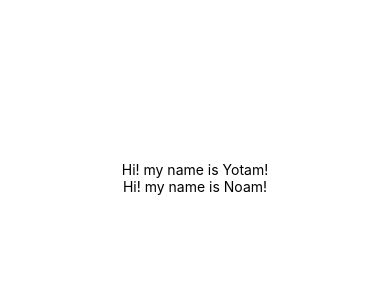
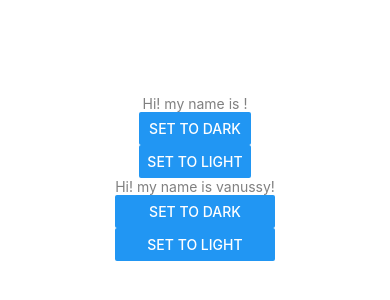
Before and after one commit to giperbuter/Notes, a React Native app: screen / in a window 390 px wide. Shown: the part 244-544 px from the top of the page. Built offline with nearby package versions, Linux system fonts and the light colour scheme.

Commit message:
just testing stuff

```diff
--- a/App.tsx
+++ b/App.tsx
@@ -1,11 +1,25 @@
-import React from 'react'
-import { StatusBar } from 'expo-status-bar';
-import { StyleSheet, Text, View } from 'react-native';
+import React, {useState} from 'react'
+import { StyleSheet, Text, View, Button, TextInput } from 'react-native';
+import { NavigationContainer } from '@react-navigation/native';
+import { createNativeStackNavigator } from '@react-navigation/native-stack';
 
 const Greet = (props) => {
+  const [dark, setDark] = useState(false)
   return (
     <View>
-      <Text>Hi! my name is {props.name}!</Text>
+      <Text style={dark ? styles.darkText : styles.lightText}>Hi! my name is {props.name}!</Text>
+      <Button
+        onPress={() => {
+          setDark(true);
+        }}
+        title="set to dark"
+      />
+      <Button
+        onPress={() => {
+          setDark(false);
+        }}
+        title="set to light"
+      />
     </View>
   );
 }
@@ -13,8 +27,8 @@ const Greet = (props) => {
 export default function App() {
   return (
     <View style={styles.container}>
-      <Greet name="Yotam"/>
-      <Greet name="Noam"/>
+      <Greet name=""/>
+      <Greet name="vanussy"/>
     </View>
   );
 }
@@ -26,4 +40,12 @@ const styles = StyleSheet.create({
     alignItems: 'center',
     justifyContent: 'center',
   },
+  lightText: {
+    textAlign: 'center',
+    color: 'grey'
+  },
+  darkText: {
+    textAlign: 'center',
+    color: 'black'
+  }
 });
--- a/tsconfig.json
+++ b/tsconfig.json
@@ -3,5 +3,6 @@
   "compilerOptions": {
     "strict": true,
     "noImplicitAny": false
+    // "esModuleInterop": true
   }
 }
```
Also changed, not shown: package.json (+7 -3 lines), data.js (added), 1 other file (tests, documents, lock files or other folders).
